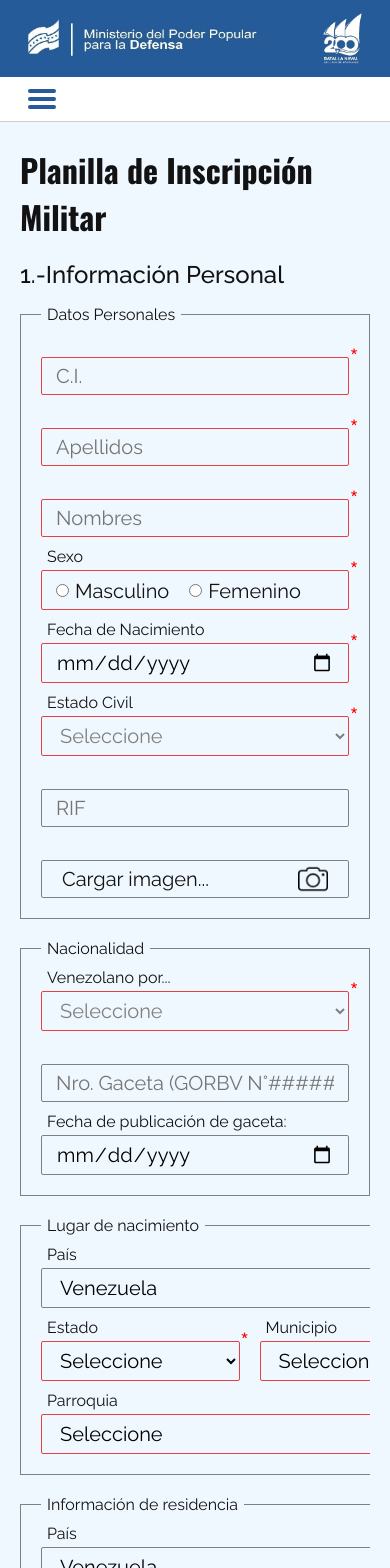
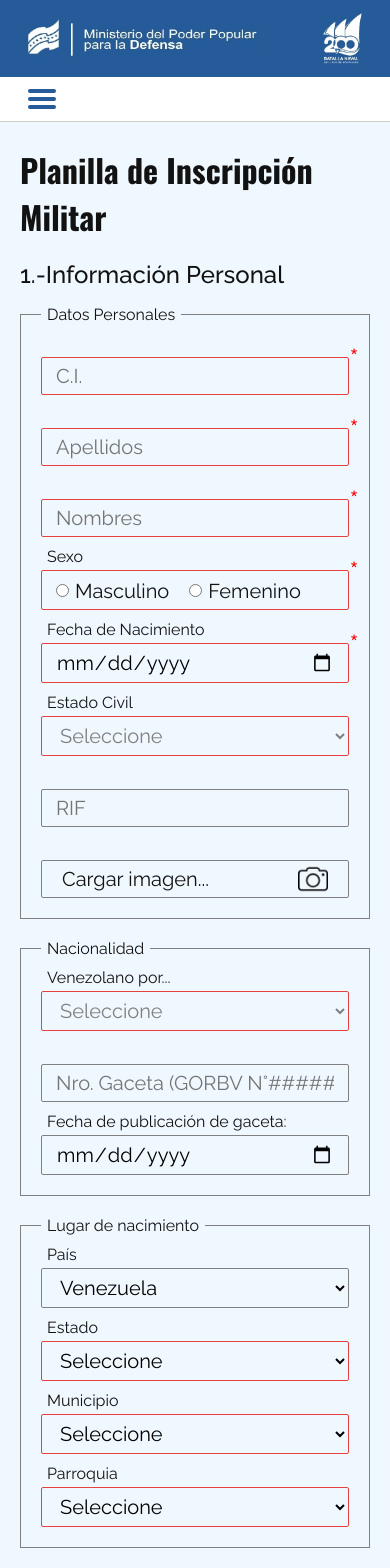
Before and after one commit to asgoDev/03-SICADMIL, a React (Vite) app: page /SICADMIL/inscripcion-militar-form in a window 390 px wide. Shown: the top 1568 px of the page. Built offline with nearby package versions, Linux system fonts and the light colour scheme.

Commit message:
style: arreglado desbordamiento de labels
Algunos <labels> contenedores de <select> modificaban el ancho de sus <fieldsets>
debido al largo de alguna de sus opciones. Esto podia observarse en dispositivos
móviles, por lo que se agregó un media query a los 575px para corregir esto.

```diff
--- a/src/components/LocationSelect.jsx
+++ b/src/components/LocationSelect.jsx
@@ -1,5 +1,6 @@
 import { useEffect, useState, useContext } from "react";
 import { GlobalContext } from "../context/GlobalContext";
+import "../styles/location-select.css";
 
 import ComplexInput from "./ComplexInput";
 import ComplexInputContextProvider from "../context/ComplexInputContext";
@@ -33,17 +34,15 @@ const LocationSelect = ({
     setValue("");
   }, [options]);
 
-
   useEffect(() => {
-    if(Object.keys(formData).length != 0) {
+    if (Object.keys(formData).length != 0) {
       // callback(formData[id]);
       setValue(formData[id]);
     }
-    if ((start && Object.keys(formData).length == 0)) {
+    if (start && Object.keys(formData).length == 0) {
       setValue(start);
       callback(start);
     }
-
   }, []);
 
   useEffect(() => {
@@ -58,7 +57,9 @@ const LocationSelect = ({
 
   return changeToInput ? (
     <label
-      className={`complex-input-label ${required && "required"}`}
+      className={`complex-input-label ${
+        required && "required"
+      } location-select__label`}
       title={title}
       htmlFor={id}
     >
--- a/src/styles/complex-input.css
+++ b/src/styles/complex-input.css
@@ -15,7 +15,6 @@
   transform: translateY(120%);
   transition: transform 0.3s ease;
 }
-
 
 .fg-2 {
   flex-shrink: 0;
@@ -35,3 +34,11 @@
   right: -10px;
   z-index: 3;
 }
+
+@media (max-width: 575px) {
+  .complex-input-label:has(select) {
+    flex-basis: 200px;
+    width: 150px;
+    overflow: hidden;
+  }
+}
--- a/src/styles/index.css
+++ b/src/styles/index.css
@@ -105,6 +105,10 @@ input[type=number] {
   -moz-appearance: textfield;
 }
 
+select {
+  text-overflow: ellipsis;
+}
+
 @media (max-width: 389px) {
   html {
     font-size: 16px;
--- /dev/null
+++ b/src/styles/location-select.css
@@ -0,0 +1,7 @@
+@media (max-width: 575px) {
+  .location-select__label {
+    flex-basis: 200px;
+    width: 150px;
+    overflow: hidden;
+  }
+}
```
